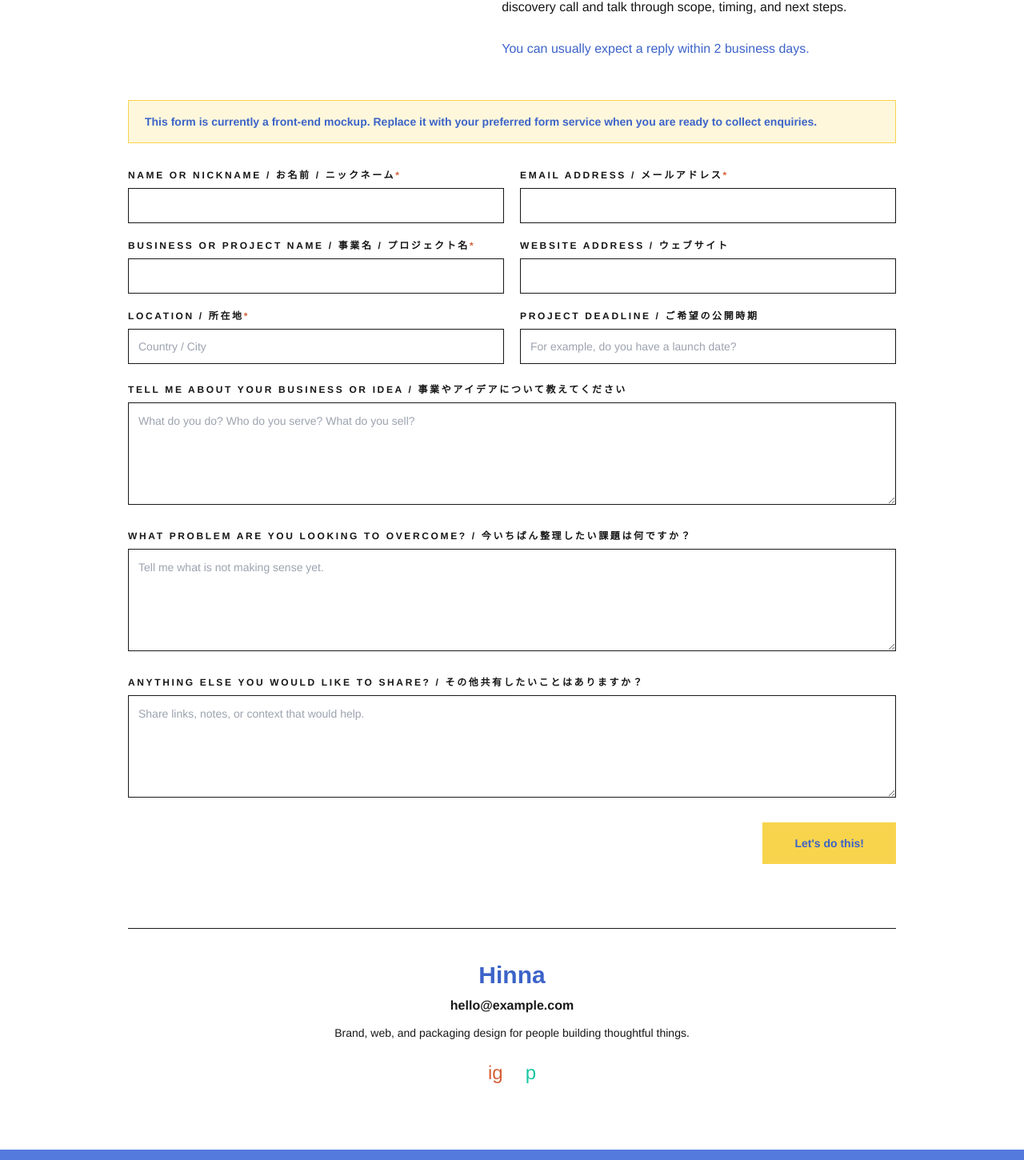
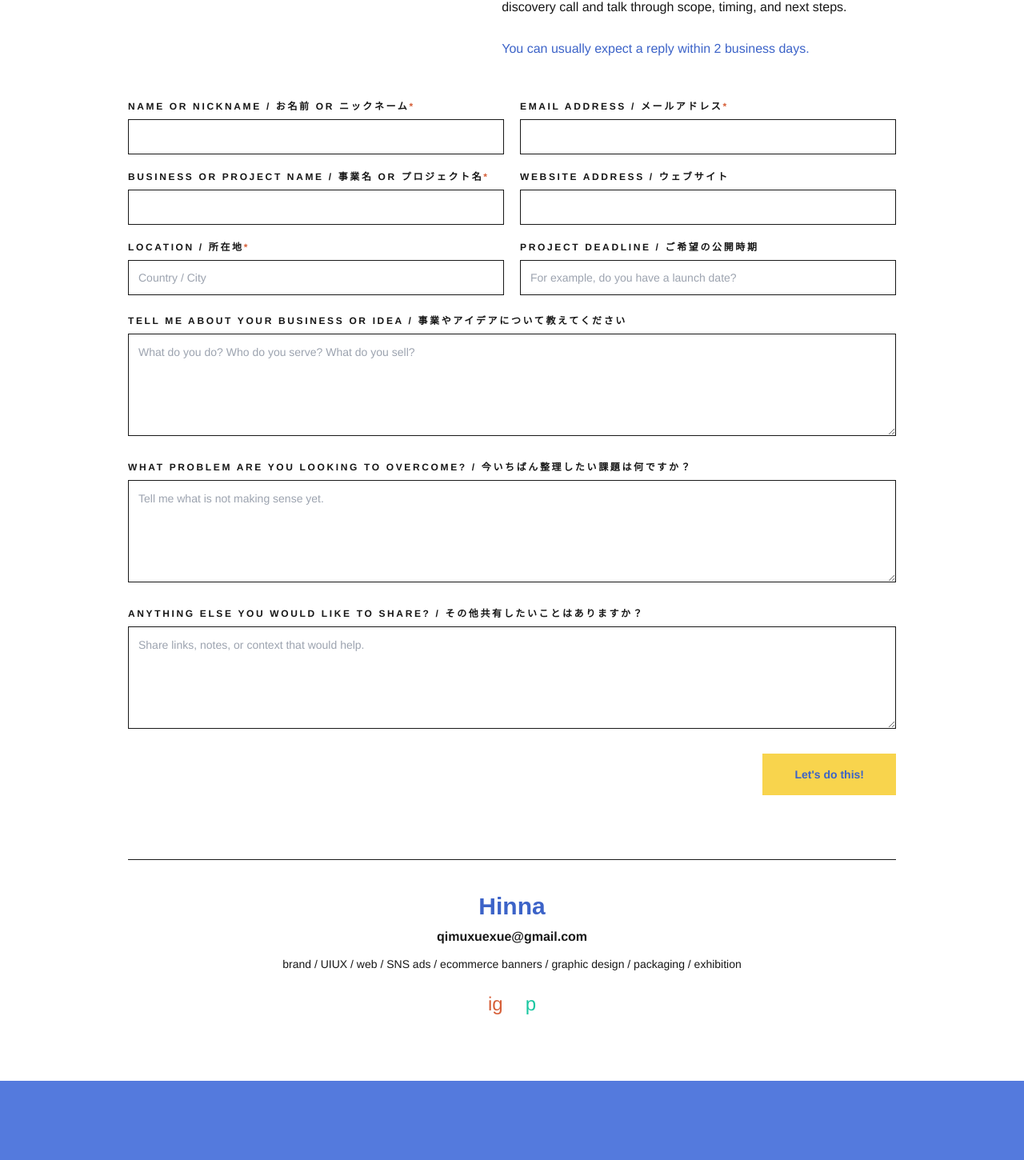
Before and after one commit to qimuxuexue-ctrl/designer-portfolio, a Next.js app: page /contact in a window 1280 px wide. Shown: the part 995-2445 px from the top of the page at 80% size. Built offline with nearby package versions, Linux system fonts and the light colour scheme.

Commit message:
Update contact form copy and email

```diff
--- a/app/contact/page.tsx
+++ b/app/contact/page.tsx
@@ -1,29 +1,54 @@
 const textFields = [
-  { label: "Name or nickname", jp: "お名前 / ニックネーム", required: true },
-  { label: "Email address", jp: "メールアドレス", required: true, type: "email" },
-  { label: "Business or project name", jp: "事業名 / プロジェクト名", required: true },
-  { label: "Website address", jp: "ウェブサイト" },
-  { label: "Location", jp: "所在地", required: true, placeholder: "Country / City" },
-  { label: "Project deadline", jp: "ご希望の公開時期", placeholder: "For example, do you have a launch date?" }
+  {
+    label: "Name or nickname",
+    jp: "\u304a\u540d\u524d or \u30cb\u30c3\u30af\u30cd\u30fc\u30e0",
+    required: true
+  },
+  {
+    label: "Email address",
+    jp: "\u30e1\u30fc\u30eb\u30a2\u30c9\u30ec\u30b9",
+    required: true,
+    type: "email"
+  },
+  {
+    label: "Business or project name",
+    jp: "\u4e8b\u696d\u540d or \u30d7\u30ed\u30b8\u30a7\u30af\u30c8\u540d",
+    required: true
+  },
+  { label: "Website address", jp: "\u30a6\u30a7\u30d6\u30b5\u30a4\u30c8" },
+  {
+    label: "Location",
+    jp: "\u6240\u5728\u5730",
+    required: true,
+    placeholder: "Country / City"
+  },
+  {
+    label: "Project deadline",
+    jp: "\u3054\u5e0c\u671b\u306e\u516c\u958b\u6642\u671f",
+    placeholder: "For example, do you have a launch date?"
+  }
 ];
 
 const longFields = [
   {
     label: "Tell me about your business or idea",
-    jp: "事業やアイデアについて教えてください",
+    jp: "\u4e8b\u696d\u3084\u30a2\u30a4\u30c7\u30a2\u306b\u3064\u3044\u3066\u6559\u3048\u3066\u304f\u3060\u3055\u3044",
     placeholder: "What do you do? Who do you serve? What do you sell?"
   },
   {
     label: "What problem are you looking to overcome?",
-    jp: "今いちばん整理したい課題は何ですか？",
+    jp: "\u4eca\u3044\u3061\u3070\u3093\u6574\u7406\u3057\u305f\u3044\u8ab2\u984c\u306f\u4f55\u3067\u3059\u304b\uff1f",
     placeholder: "Tell me what is not making sense yet."
   },
   {
     label: "Anything else you would like to share?",
-    jp: "その他共有したいことはありますか？",
+    jp: "\u305d\u306e\u4ed6\u5171\u6709\u3057\u305f\u3044\u3053\u3068\u306f\u3042\u308a\u307e\u3059\u304b\uff1f",
     placeholder: "Share links, notes, or context that would help."
   }
 ];
+
+const services =
+  "brand / UIUX / web / SNS ads / ecommerce banners / graphic design / packaging / exhibition";
 
 export const metadata = {
   title: "Hinna | Make things make sense"
@@ -66,16 +91,13 @@ export default function ContactPage() {
               If the project feels aligned, I&apos;ll follow up by email to arrange
               a discovery call and talk through scope, timing, and next steps.
             </p>
-            <p className="text-titleBlue">You can usually expect a reply within 2 business days.</p>
+            <p className="text-titleBlue">
+              You can usually expect a reply within 2 business days.
+            </p>
           </div>
         </div>
 
-        <div className="mt-12 rounded-none border border-sunYellow bg-sunYellow/20 px-5 py-4 text-sm font-semibold text-titleBlue">
-          This form is currently a front-end mockup. Replace it with your preferred form
-          service when you are ready to collect enquiries.
-        </div>
-
-        <form className="mt-8 space-y-6">
+        <form className="mt-12 space-y-6">
           <div className="grid gap-5 md:grid-cols-2">
             {textFields.map((field) => (
               <label key={field.label} className="block">
@@ -116,12 +138,13 @@ export default function ContactPage() {
 
         <div className="mt-20 border-t border-ink pt-10 text-center">
           <p className="font-display text-3xl font-black text-titleBlue">Hinna</p>
-          <a className="mt-2 block font-semibold hover:text-titleBlue" href="mailto:hello@example.com">
-            hello@example.com
+          <a
+            className="mt-2 block font-semibold hover:text-titleBlue"
+            href="mailto:qimuxuexue@gmail.com"
+          >
+            qimuxuexue@gmail.com
           </a>
-          <p className="mt-3 text-sm font-medium">
-            Brand, web, and packaging design for people building thoughtful things.
-          </p>
+          <p className="mt-3 text-sm font-medium">{services}</p>
           <div className="mt-6 flex justify-center gap-7 text-2xl">
             <span className="text-ember">ig</span>
             <span className="text-mint">p</span>
```
